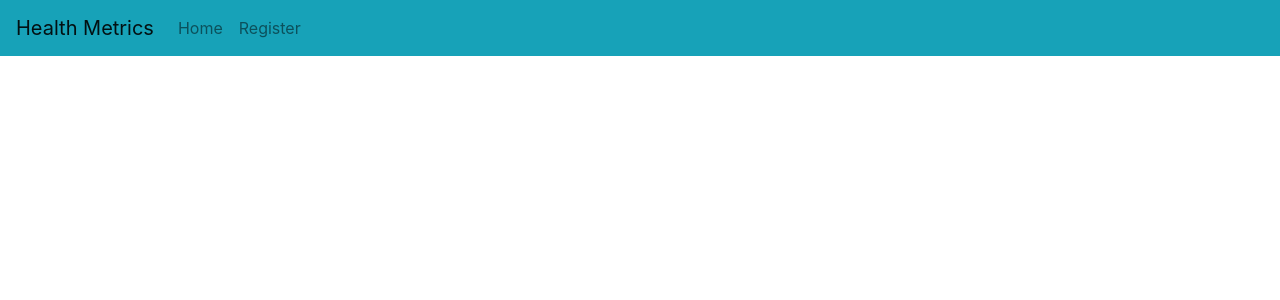
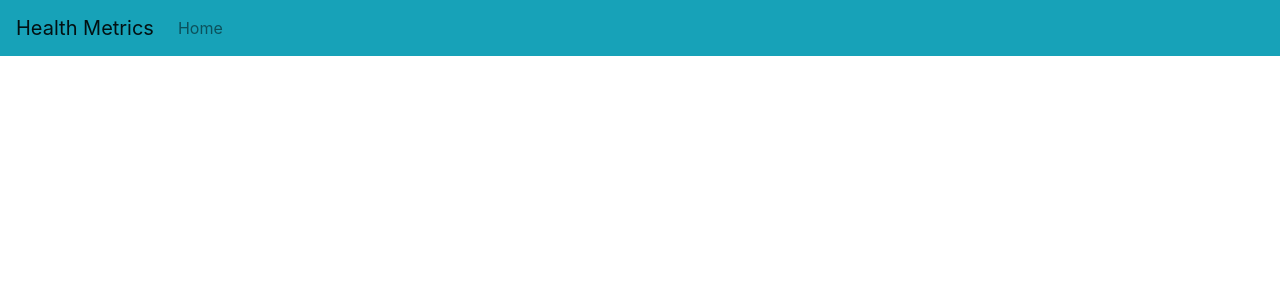
Before and after one commit to Jerh2000/CRUD-Django-Py, a Django app: template healthMetrics/templates/index.html in a window 1280 px wide. Shown: the top 300 px of the page. Run offline with Django 3.2, Linux system fonts and the light colour scheme; the template is opened without the code that fills it, so the values that code supplies are empty; some libraries are stand-ins or nearby versions.

Commit message:
Project Django

```diff
--- a/healthMetrics/templates/index.html
+++ b/healthMetrics/templates/index.html
@@ -22,10 +22,7 @@
         <div class="collapse navbar-collapse" id="navbarNav">
             <ul class="navbar-nav">
                 <li class="nav-item">
-                    <a class="nav-link" href="home">Home <span class="sr-only">(current)</span></a>
-                </li>
-                <li class="nav-item">
-                    <a class="nav-link" href="createUser">Register</a>
+                    <a class="nav-link" href="/">Home <span class="sr-only">(current)</span></a>
                 </li>
             </ul>
         </div>
```
Also changed, not shown: HealMetrics.db.
